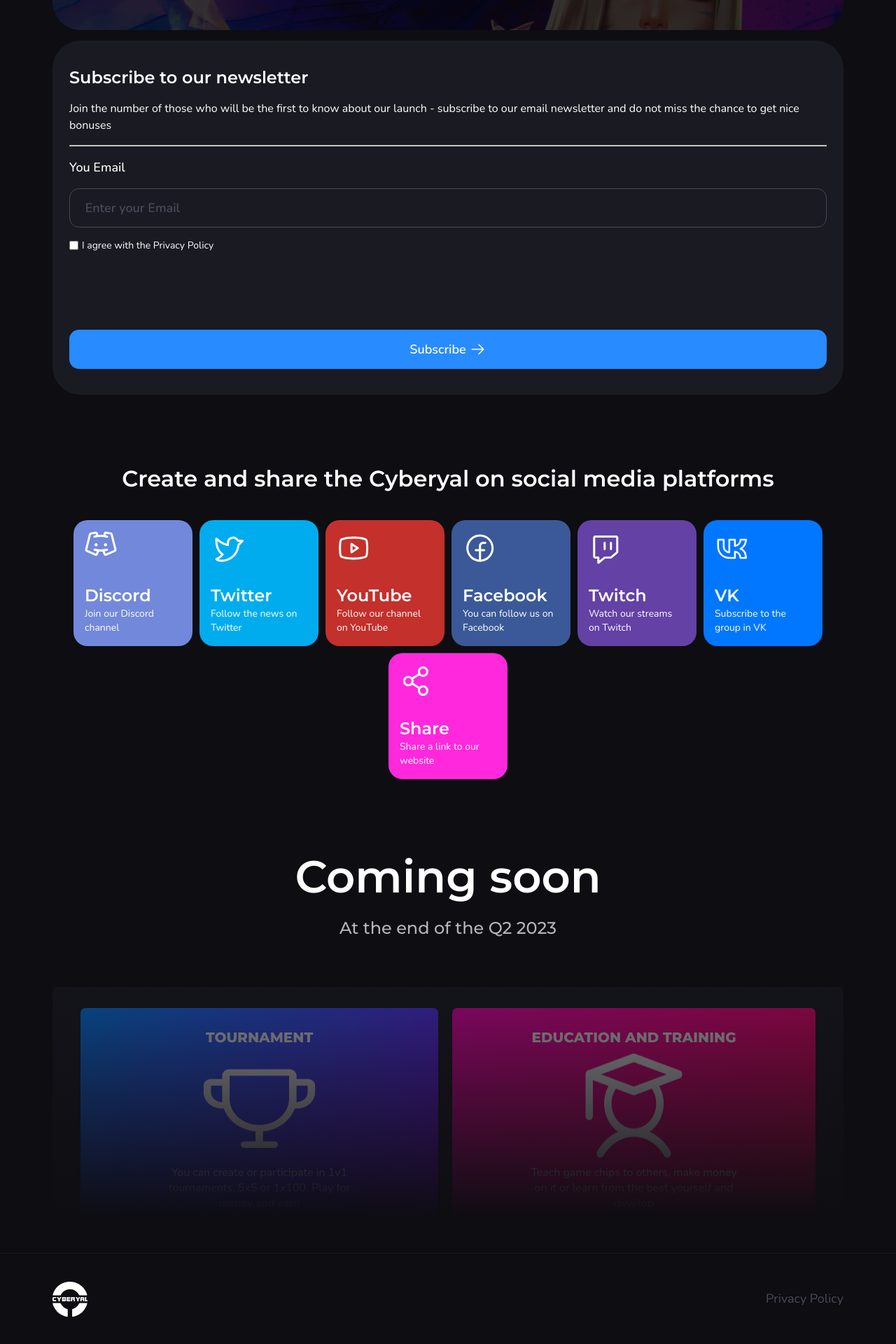
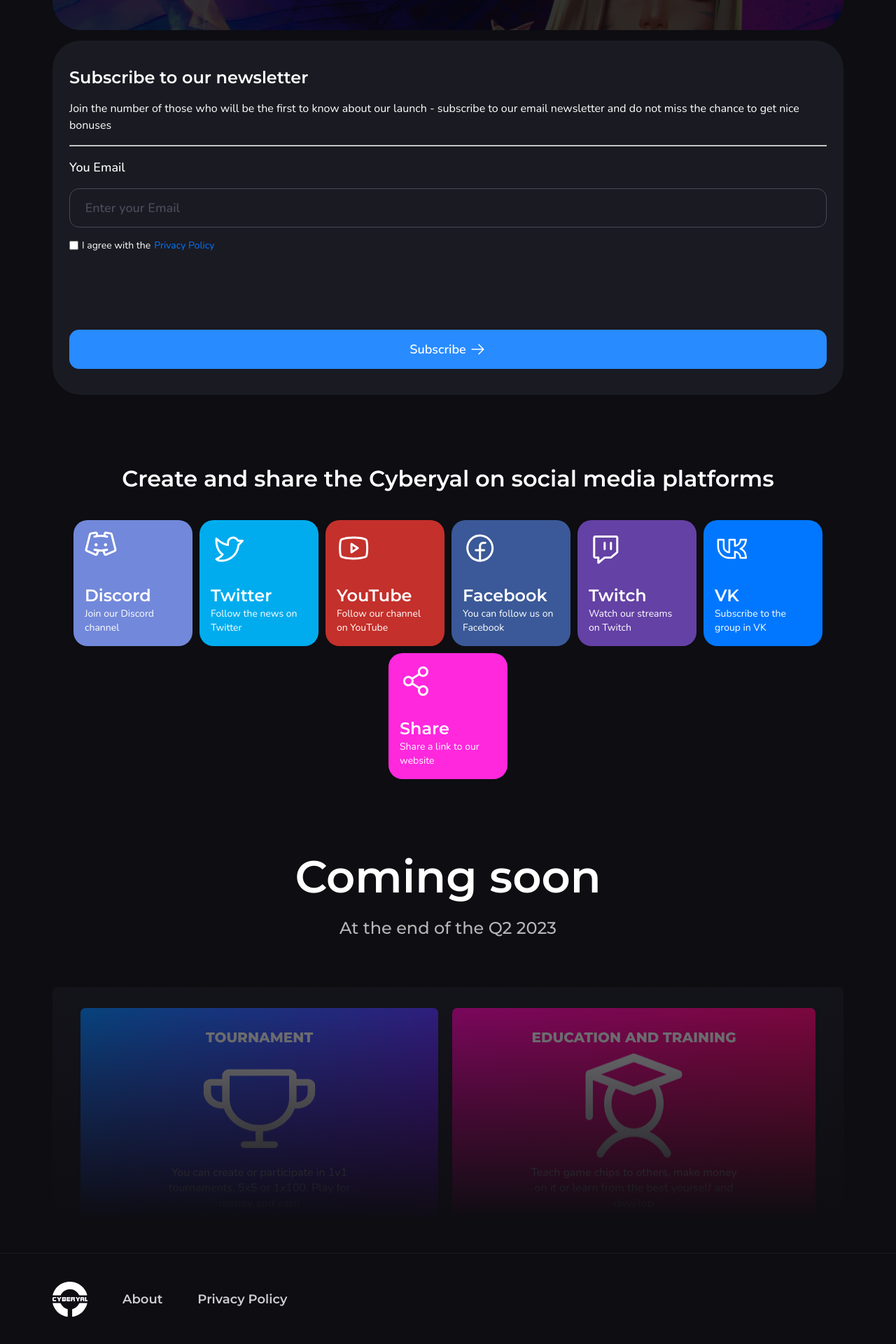
Before and after one commit to VladislavKori/CyberyalLanding, a Next.js app: page /home in a window 1280 px wide. Shown: the part 656-2576 px from the top of the page at 70% size. Built offline with nearby package versions, Linux system fonts and the light colour scheme.

Commit message:
FEAT: https / soc links / text fix / margin fix

```diff
--- a/api/apiClient.ts
+++ b/api/apiClient.ts
@@ -1,7 +1,7 @@
 import axios from 'axios';
 
 const apiClient = axios.create({
-  baseURL: 'http://cyberyal.com/',
+  baseURL: 'https://cyberyal.com/',
   headers: {
     "X-Requested-With": "XMLHttpRequest",
   },
--- a/components/Footer.tsx
+++ b/components/Footer.tsx
@@ -12,15 +12,11 @@
       </div>
       {/* <Link className="footer__link" href={"/"}>
         Home
-      </Link>
+      </Link> */}
       <Link className="footer__link" href={"/about"}>
         About
-      </Link> */}
-      <Link
-        style={{ marginLeft: "auto" }}
-        className="footer__link"
-        href={"/privacy"}
-      >
+      </Link>
+      <Link className="footer__link" href={"/privacy"}>
         Privacy Policy
       </Link>
     </footer>
--- a/components/Hero.tsx
+++ b/components/Hero.tsx
@@ -9,6 +9,7 @@
 import React, { useEffect, useState } from "react";
 import apiClient from "@/api/apiClient";
 import { motion } from 'framer-motion'
+import Link from "next/link";
 
 function Hero({ modal_text, form_header, form_text, form_button }: any) {
   const [utmParams, setUtmParams] = useState<any>({});
@@ -138,7 +139,8 @@
             duration: 0.6,
             delay: 0.2,
           }}
-          className="hero__section_1">
+          className="hero__section_1"
+        >
           <Image className="socials__icon" src={GameController} alt="gamepad" />
           <h3 className="hero__section_1__title">
             Take your gaming to the next level
@@ -159,7 +161,8 @@
               duration: 0.4,
               delay: 0.4,
             }}
-            className="hero__section_2__start">
+            className="hero__section_2__start"
+          >
             <h3 className="hero__section_2__start__title">Start</h3>
             <p className="hero__section_2__start__text">
               Achieve your best shape with CYBERYAL!
@@ -174,7 +177,8 @@
               duration: 0.6,
               delay: 0.6,
             }}
-            onSubmit={handleSubmit(onSubmit)}>
+            onSubmit={handleSubmit(onSubmit)}
+          >
             <div className="hero__section_2__subscribe" id="ref">
               <h3 className="hero__section_2__subscribe__title">
                 {form_header}
@@ -186,8 +190,9 @@
               <input
                 {...register("email")}
                 type="text"
-                className={`hero__section_2__subscribe__input ${errors.email ? "hero__section_2__subscribe__input_error" : ""
-                  }`}
+                className={`hero__section_2__subscribe__input ${
+                  errors.email ? "hero__section_2__subscribe__input_error" : ""
+                }`}
                 placeholder="Enter your Email"
               />
               {errors.email || errors.privacy ? (
@@ -202,12 +207,16 @@
                 <input
                   {...register("privacy")}
                   type="checkbox"
-                  className={`hero__section_2__subscribe__checkbox ${errors.email
-                    ? "hero__section_2__subscribe__checkbox_error"
-                    : ""
-                    }`}
+                  className={`hero__section_2__subscribe__checkbox ${
+                    errors.email
+                      ? "hero__section_2__subscribe__checkbox_error"
+                      : ""
+                  }`}
                 />
-                I agree with the Privacy Policy
+                I agree with the{" "}
+                <Link href={"/privacy"} className="privacy_link">
+                  Privacy Policy
+                </Link>
               </label>
               <div style={{ width: "100%", marginTop: "auto" }}>
                 <button
--- a/components/Landing/SocialNetworks.tsx
+++ b/components/Landing/SocialNetworks.tsx
@@ -12,14 +12,14 @@
     title: "Facebook",
     icon: FacebookIcon,
     text: "You can follow us on Facebook",
-    link: "https://www.facebook.com/groups/playstar/",
+    link: "http://www.facebook.com/groups/cyberyalgaming/",
     social: "facebook",
   },
   {
     title: "Twitter",
     icon: TwitterIcon,
     text: "Follow the news on Twitter",
-    link: "https://www.twitter.com/PlaystarEU",
+    link: "https://twitter.com/cyberyalgaming",
     social: "twitter",
   },
   {
@@ -47,7 +47,7 @@
     title: "VK",
     icon: VkIcon,
     text: "Subscribe to the group in VK",
-    link: "https://vk.com/cyberyal",
+    link: "https://vk.com/cyberyalgaming",
     social: "vk",
   },
 ];
--- a/components/Socials.tsx
+++ b/components/Socials.tsx
@@ -49,7 +49,7 @@
         <li className="socials__item socials__item_twitter">
           <a
             className="socials__card socials__card_discord"
-            href="https://www.twitter.com/PlaystarEU"
+            href="https://twitter.com/cyberyalgaming"
             target="_blank"
           >
             <Image className="socials__icon" src={TwitterIcon} alt="discord" />
@@ -79,7 +79,7 @@
         <li className="socials__item socials__item_facebook">
           <a
             className="socials__card socials__card_discord"
-            href="https://www.facebook.com/groups/playstar/"
+            href="http://www.facebook.com/groups/cyberyalgaming/"
             target="_blank"
           >
             <Image className="socials__icon" src={FacebookIcon} alt="discord" />
@@ -110,7 +110,7 @@
         <li className="socials__item socials__item_vk">
           <a
             className="socials__card socials__card_discord"
-            href="https://vk.com/cyberyal"
+            href="https://vk.com/cyberyalgaming"
             target="_blank"
           >
             <Image className="socials__icon" src={VkIcon} alt="discord" />
--- a/styles/Home.module.scss
+++ b/styles/Home.module.scss
@@ -11,6 +11,10 @@
     margin-top: 96px
 }
 
+.privacy_link {
+    text-decoration: none;
+    color: #0077ff;
+}
 .socials {
     display: flex;
     flex-direction: column;
@@ -136,6 +140,7 @@
         gap: 15px !important;
 
         &__section_1 {
+            border-radius: 90px !important;
             min-width: 100% !important;
             min-height: auto !important;
             padding: 40px 20px !important;
--- a/styles/Landing.module.scss
+++ b/styles/Landing.module.scss
@@ -1,5 +1,5 @@
 .affilate {
-    margin: 100px 0;
+    // margin: 100px 0;
         background: linear-gradient(0deg, rgba(0, 0, 0, 0.4), rgba(0, 0, 0, 0.4)), url(../public/assets/Affilate.png);
         border-radius: 40px;
         height: 552px;
--- a/styles/component.scss
+++ b/styles/component.scss
@@ -42,7 +42,7 @@
         transition: color .2s ease-in-out;
 
         &:hover {
-            color: #cfcfcf;
+            color: #288BFF;
         }
     }
 
@@ -114,16 +114,21 @@
     }
 
     &__link {
-        font-family: 'Nunito';
-        font-weight: 400;
-        font-size: 18px;
-        line-height: 25px;
-        color: #494959;
+        font-family: 'Montserrat';
+            font-style: normal;
+            font-weight: 600;
+            font-size: 18px;
+line-height: 28px;
+
+
+    color: #FFFFFF;
+
+    opacity: 0.8;
         text-decoration: none;
         transition: color .2s ease-in-out;
 
         &:hover {
-            color: #2b2b34;
+            color: #288BFF;
         }
     }
 }
@@ -133,12 +138,15 @@
         padding: 20px 16px;
         border-radius: 0px 0px 24px 24px;
 
+        gap: 25px;
         &__logo {
             width: 48px;
             height: 48px;
+            margin-right: auto;
         }
 
         &__link {
+
             font-size: 16px;
         }
     }
```
